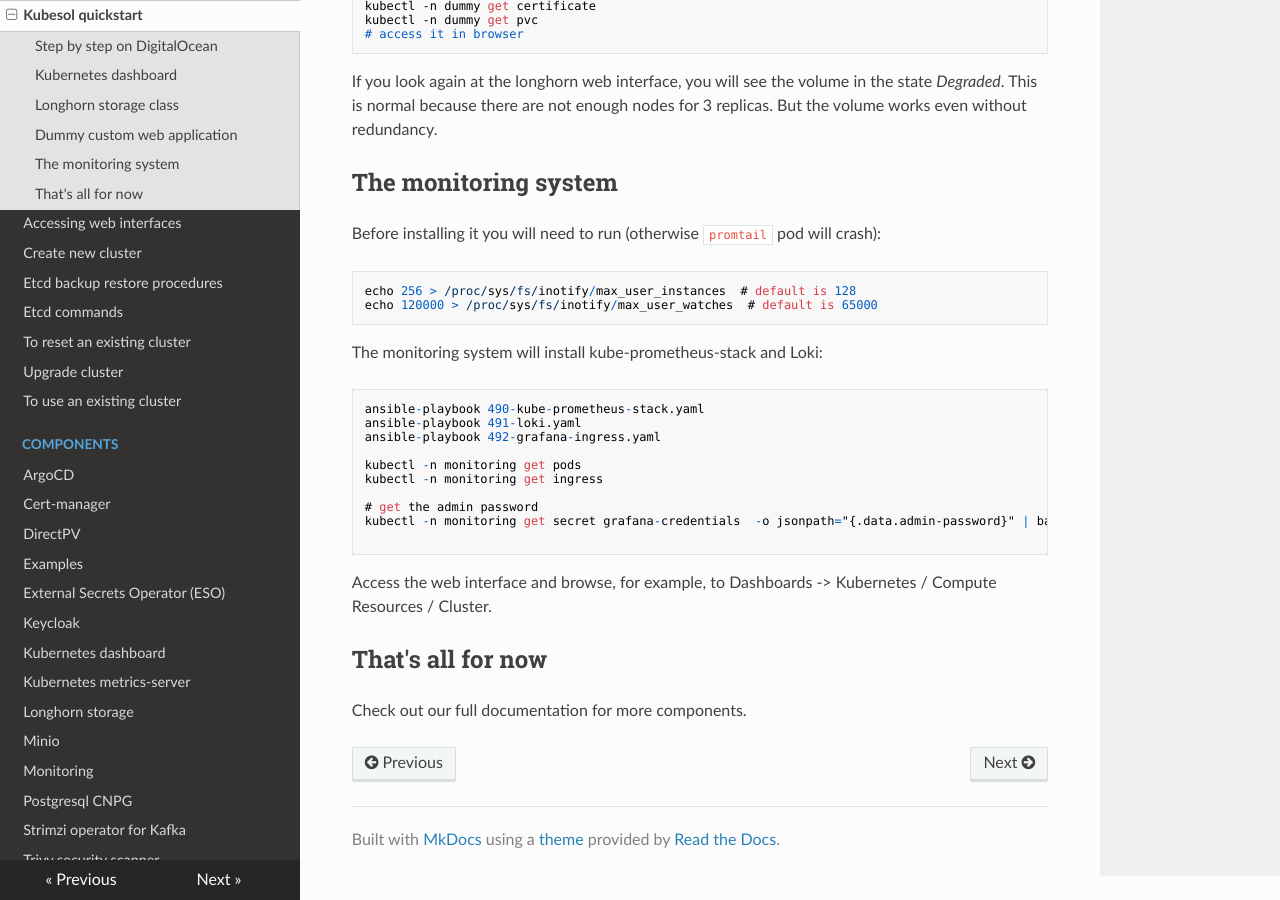
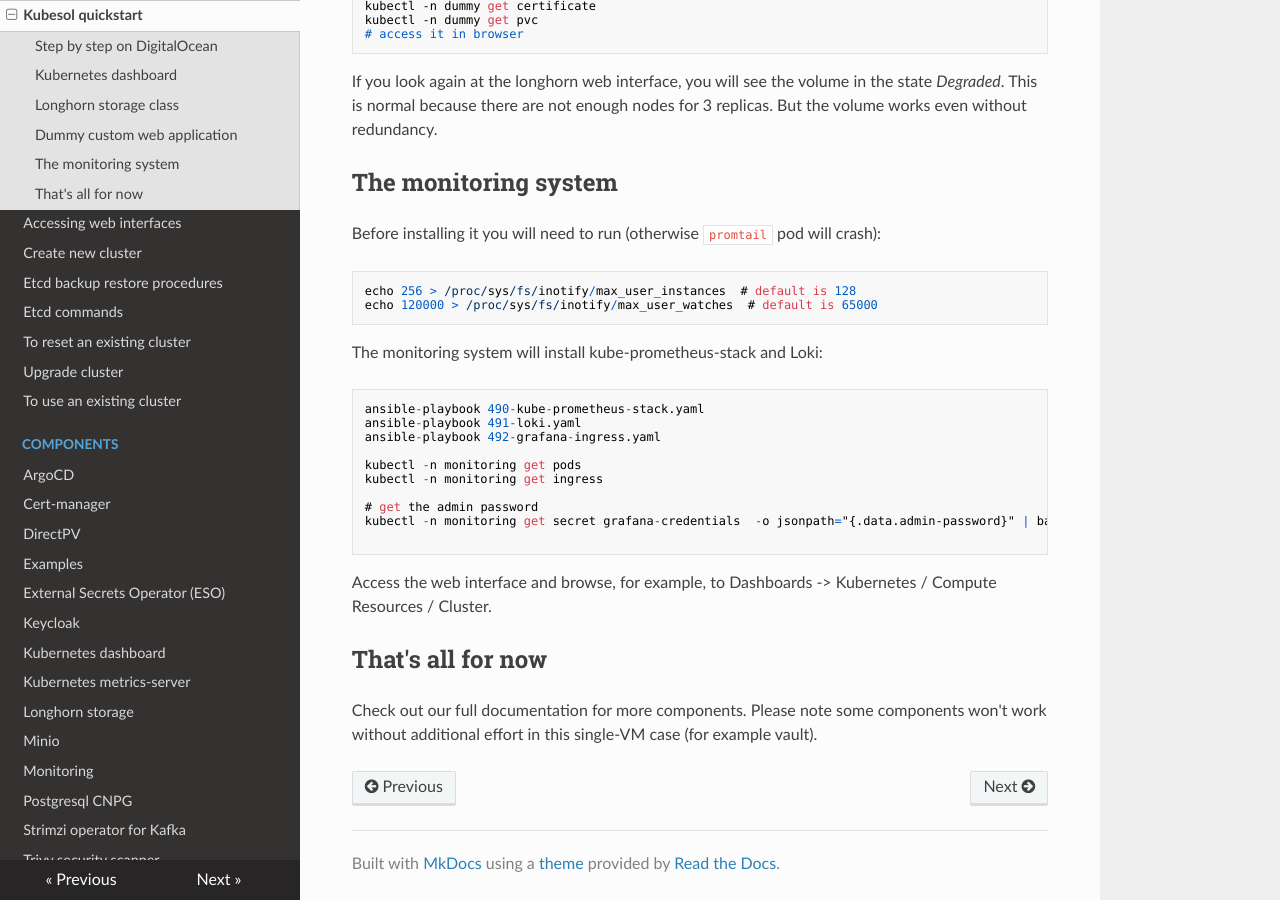
Before and after one commit to eSolutionsTech/kubesol, an MkDocs documentation site: the page built from docs/cluster/Quickstart.md, in a window 1280 px wide and 900 px high, scrolled down 2434 px. Built offline with MkDocs 1.6.1, drawn with Linux system fonts in a browser that asks for light colours; nearby versions of some CDN libraries.

Commit message:
explain again single vm limitations

```diff
--- a/docs/cluster/Quickstart.md
+++ b/docs/cluster/Quickstart.md
@@ -163,4 +163,5 @@ Access the web interface and browse, for example, to Dashboards -> Kubernetes /
 
 ## That's all for now
 
-Check out our full documentation for more components.
+Check out our full documentation for more components. Please note some components
+won't work without additional effort in this single-VM case (for example vault).
```
